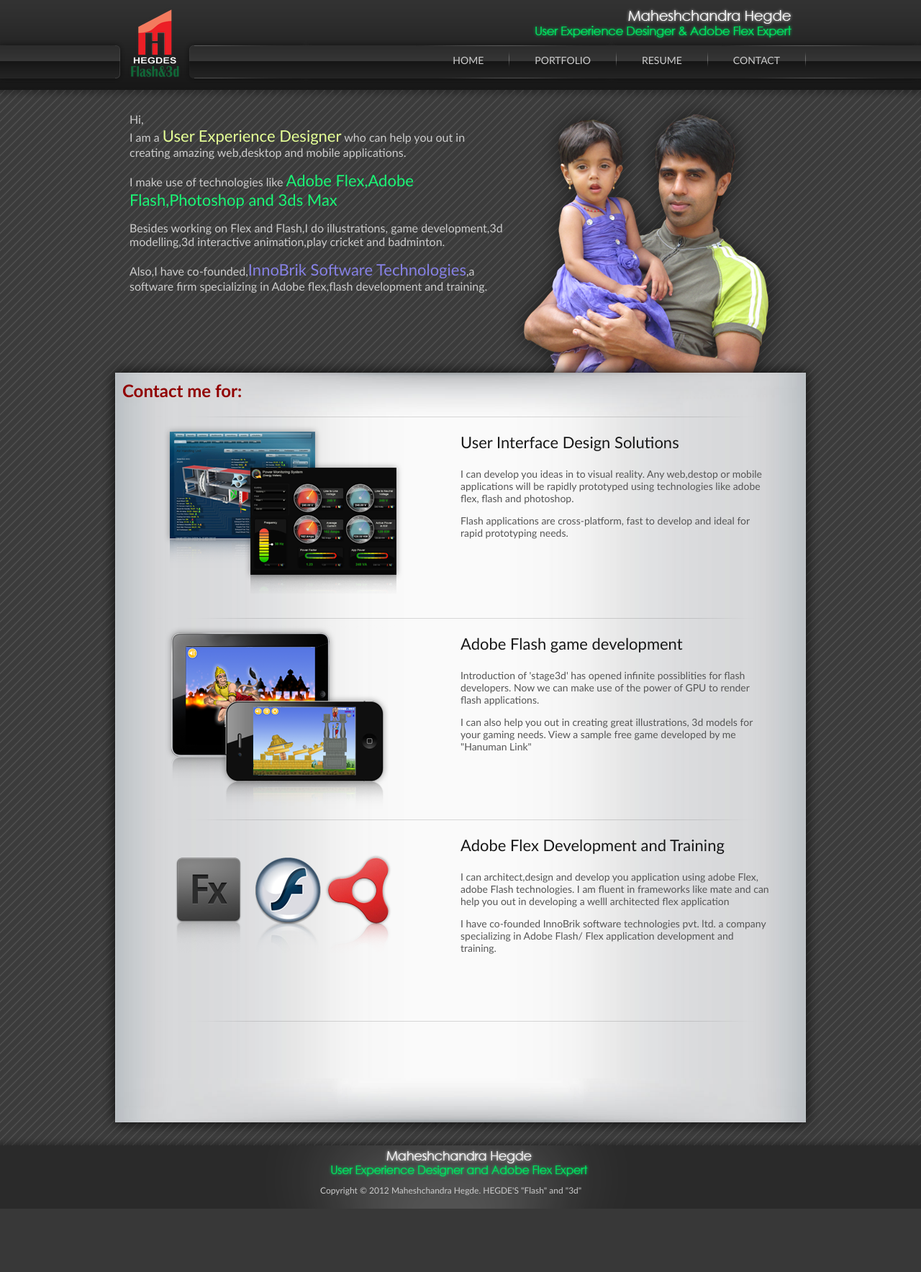
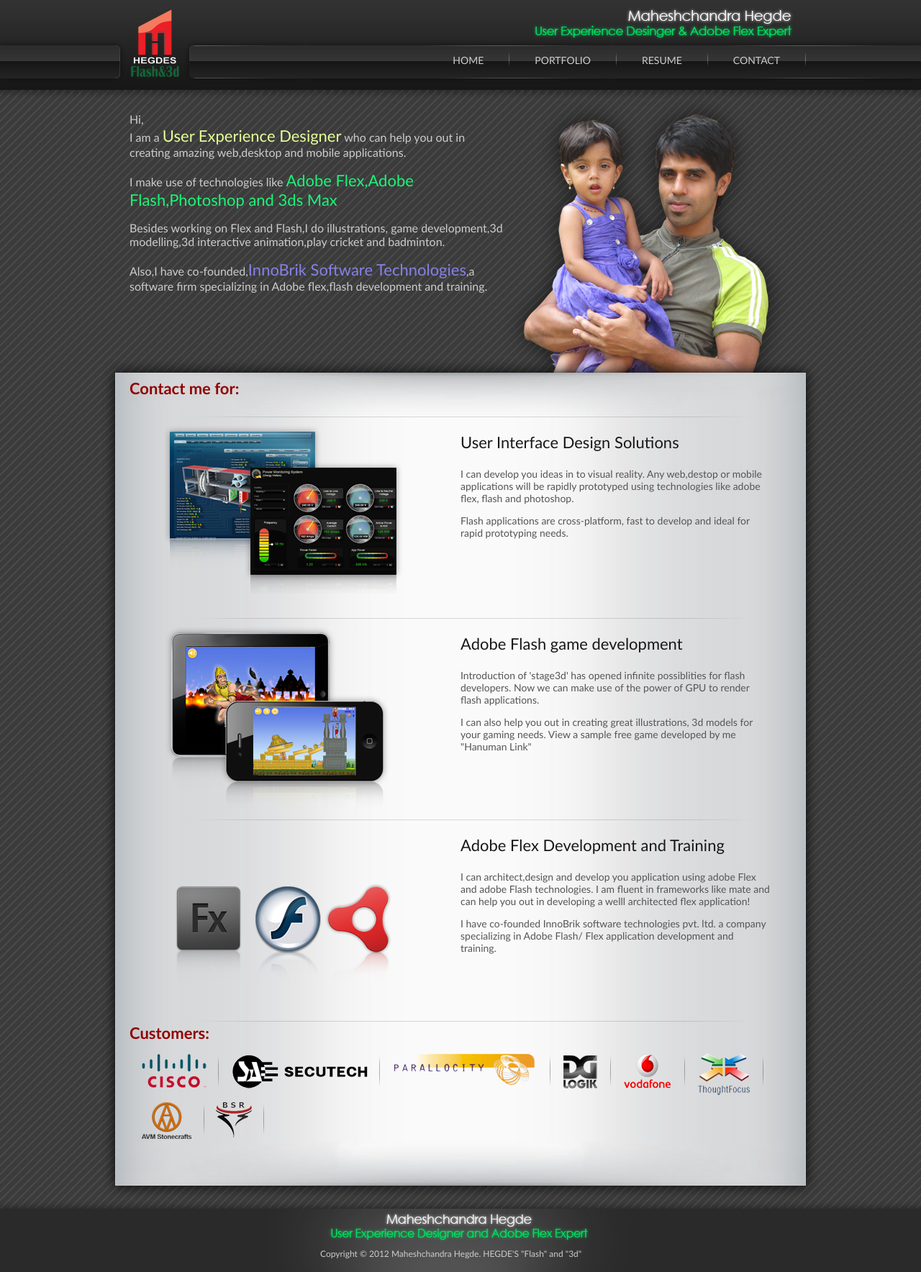
Before and after one commit to hegdemahesh/hegdemaheshWeb, a PHP site: page / in a window 1280 px wide. Shown: the whole page at 72% size. Before the commit the page ends 1680 px from the top, so only its background shows below. Run offline with PHP 8.4, Linux system fonts and the light colour scheme.

Commit message:
clients added

```diff
--- a/index.html
+++ b/index.html
@@ -1,7 +1,7 @@
 <!DOCTYPE html PUBLIC "-//W3C//DTD XHTML 1.0 Strict//EN" "http://www.w3.org/TR/xhtml1/DTD/xhtml1-strict.dtd">
 <html xmlns="http://www.w3.org/1999/xhtml">
 <head>
-<title>InnoBrik Software Technologies Private Ltd</title>
+<title>Maheshchandra Hegde, User experience developer and Adobe Flex Expert</title>
 <meta http-equiv="Content-Type" content="text/html; charset=iso-8859-1"/>
 <link href="style.css" rel="stylesheet" type="text/css" media="screen" />
 
@@ -73,7 +73,7 @@ img, div { behavior: url(iepngfix.htc); }
 		<div  style="positon: absolute; left: 0px; top: 0px;">
 			<img  src="web/upperContent.png" />
 		</div>
-		<div style="position: absolute;left: 30px; top: 10px;">
+		<div style="position: absolute;left: 40px; top: 10px;">
 			<h2>Contact me for:</h2>
 		</div>
 	</div>
@@ -111,12 +111,12 @@ img, div { behavior: url(iepngfix.htc); }
 		</div>
 		<div id="content3" style="height: 280px;position: relative;">
 			<img src="web/divider.png" style="position: absolute; left: 70px; top: 0px;"></img>
-			<img src="web/content3.png" style="position: absolute; left: 80px; top: 40px;"></img>
+			<img src="web/content3.png" style="position: absolute; left: 80px; top: 80px;"></img>
 			<k style="position: absolute; left: 500px;">
 				<h3>Adobe Flex Development and Training</h3>
 				<p style="color: #555555;font-size: 14px;width: 430px;">
-				I can architect,design and develop you application using adobe Flex, adobe Flash technologies.
-				I am fluent in frameworks like mate and can help you out in developing a welll architected flex application
+				I can architect,design and develop you application using adobe Flex and adobe Flash technologies.
+				I am fluent in frameworks like mate and can help you out in developing a welll architected flex application!
 				</p>
 				<p style="color: #555555;font-size: 14px;width: 430px;">
 
@@ -126,8 +126,24 @@ img, div { behavior: url(iepngfix.htc); }
 				</p>
 			</k>
 		</div>
-		<div id="content4" style="height: 80px;position: relative;">
+		<div id="content4" style="height: 168px;position: relative;">
 			<img src="web/divider.png" style="position: absolute; left: 70px; top: 0px;"></img>
+			<h2 style="position: absolute;left: 40px;top: -15px;">Customers:</h2>
+			<div id="customers" style="position: absolute; left: 40px; top: 45px;">
+				<ul style="line-height: normal; width: 900px;
+							list-style: none outside none;
+							margin: 0; text-align: center;
+						padding: 0;">
+					<li><img src="web/cisco.png"/></li>
+					<li><img src="web/secutech.png"/></li>
+					<li><img src="web/parallocity.png"/></li>
+					<li><img src="web/dglogik.png"/></li>
+					<li><img src="web/vodafone.png"/></li>
+					<li><img src="web/thoughtFocus.png"/></li>
+					<li><img src="web/AVM.png"/></li>
+					<li><img src="web/BSR.png"/></li>
+				</ul>
+			</div>
 		</div>
 	</div>
 	<div style="margin: 0 auto;width: 1000px;height: 81px; position: relative;" >
--- a/style.css
+++ b/style.css
@@ -9,12 +9,21 @@ body {
 }
 body h2 {
 	color: #910000;
-	font-size: 24px;
+	font-size: 22px;
 }
 body h3 {
 	color: #181818;
 	font-size: 22px;
 	font-weight: normal;
+}
+#customers li {
+	background: url("web/seperatorClient.png") no-repeat scroll right top transparent;
+    float: left;
+    height: 47px;
+    padding: 0 15px;
+	text-decoration: none;
+	color: #ffffff;
+	padding-bottom: 20px;
 }
 
 #nav li {
```
Also changed, not shown: web/seperatorClient.png (added).
